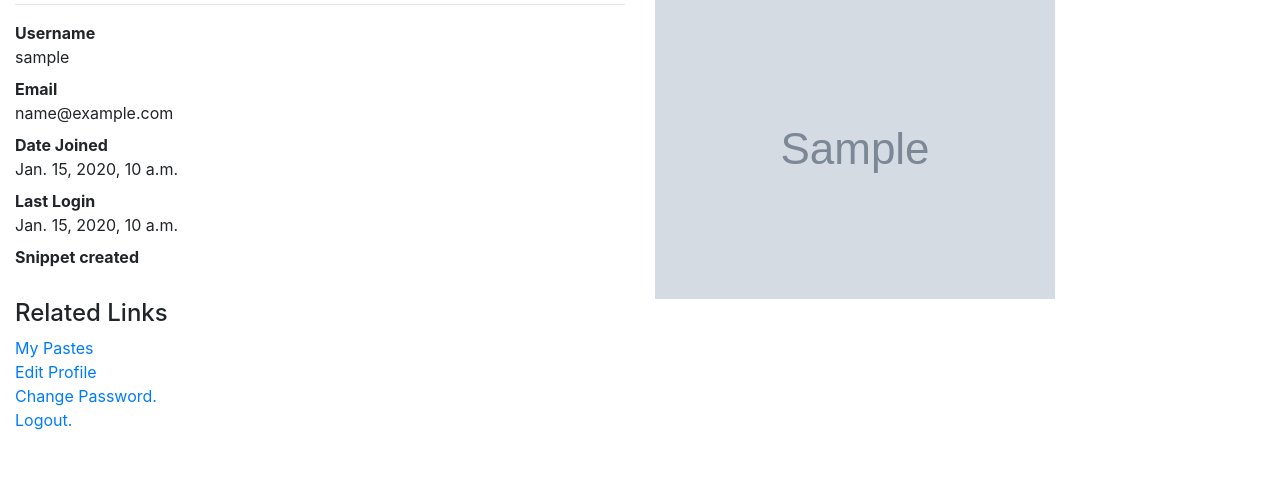
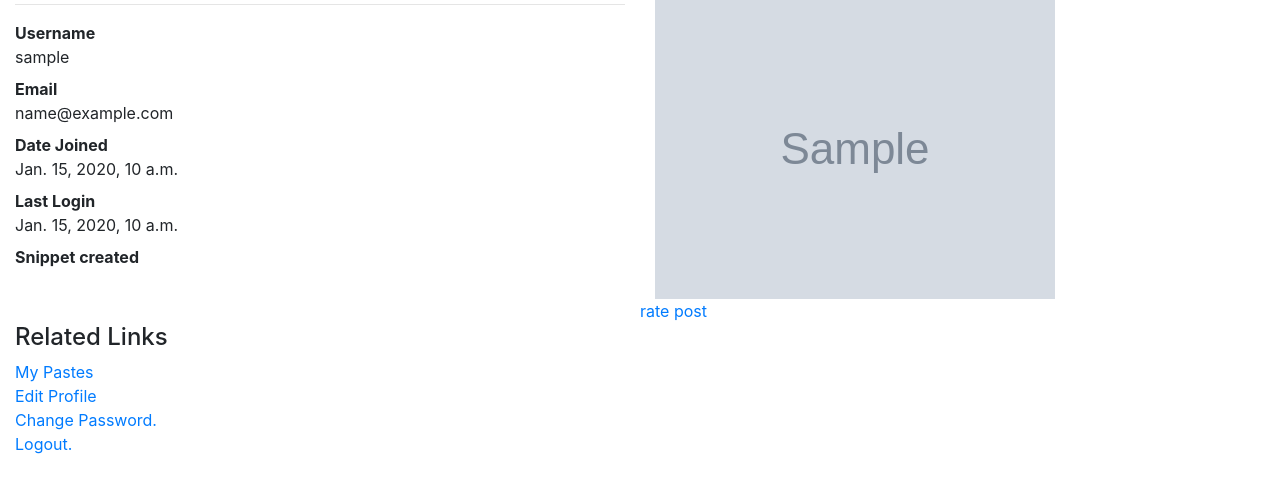
Before and after one commit to IreriVIkki/awwwards, a Django app: page /userdetails/ in a window 1280 px wide. Shown: the part 183-676 px from the top of the page. Run offline with Django 3.2, Linux system fonts and the light colour scheme; a user stored in the database is signed in; tables that the repository leaves empty hold one stand-in row (values such as "Sample post"); grey boxes marked "Sample" are stand-in pictures; some libraries are stand-ins or nearby versions.

```diff
--- a/awards/templates/profile.html
+++ b/awards/templates/profile.html
@@ -39,6 +39,7 @@
         <div class="container w-100">
             <img class="w-100" src="{{ post.landing_image.url }}" alt="">
         </div>
+        <a href="/rate/post/{{post.id}}">rate post</a>
         {% endfor %}
     </div>
 
--- a/awards/views.py
+++ b/awards/views.py
@@ -106,16 +106,17 @@ def post_website(request):
 def rate_website(request, post_id):
     if request.user.is_authenticated:
         user = request.user
-        post = Post.get_one_post(post_id)
+        print(post_id)
+        post = Post.objects.get(pk=post_id)
         p_user = post.uploaded_by
         if request.method == 'POST':
             rf = RatePostForm(request.POST)
             print(rf.is_valid())
             if rf.is_valid():
                 rf.save()
-                rating = Rating.get_last_post()
+                rating = Rating.objects.last()
                 rating.user = user
-                rating.post = post1
+                rating.post = post
                 rating.save()
                 return redirect('home')
         else:
@@ -124,7 +125,8 @@ def rate_website(request, post_id):
         context = {
             'rf_form': rf,
             'p_user': p_user,
-            'user': user
+            'user': user,
+            'post': post
         }
         return render(request, 'rate.html', context)
     return redirect('home')
```
Also changed, not shown: awards/templates/rate.html (+11 -0 lines), media/images/img_FhSEjyQ.jpeg (added).
